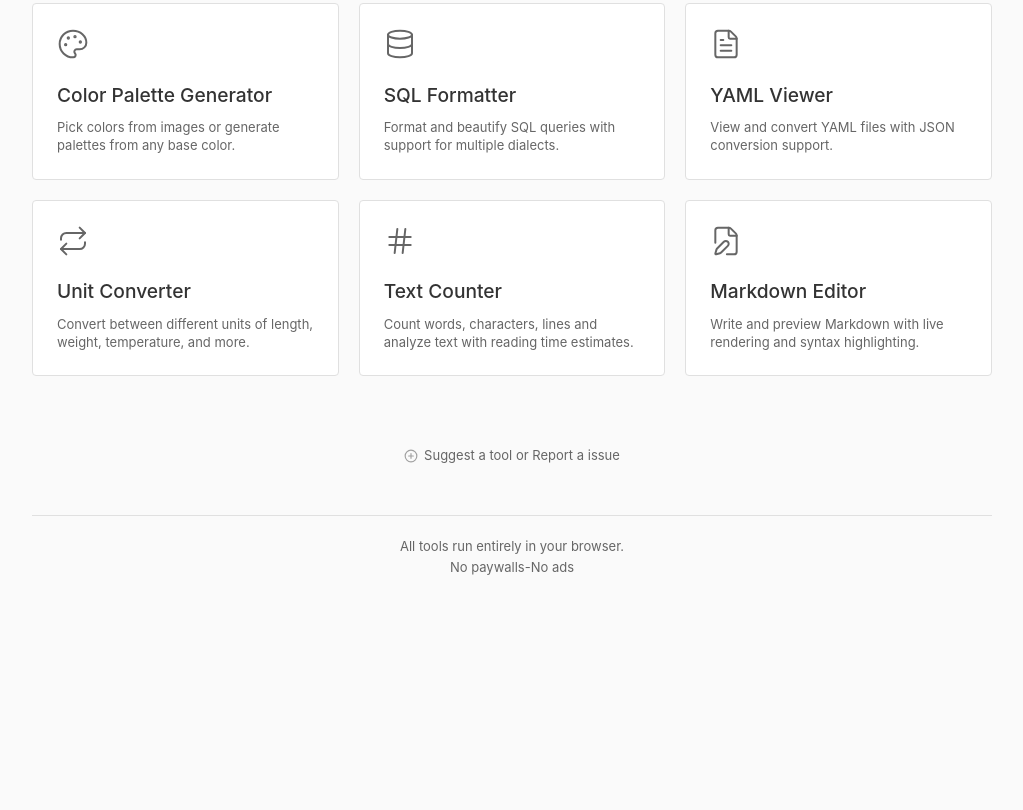
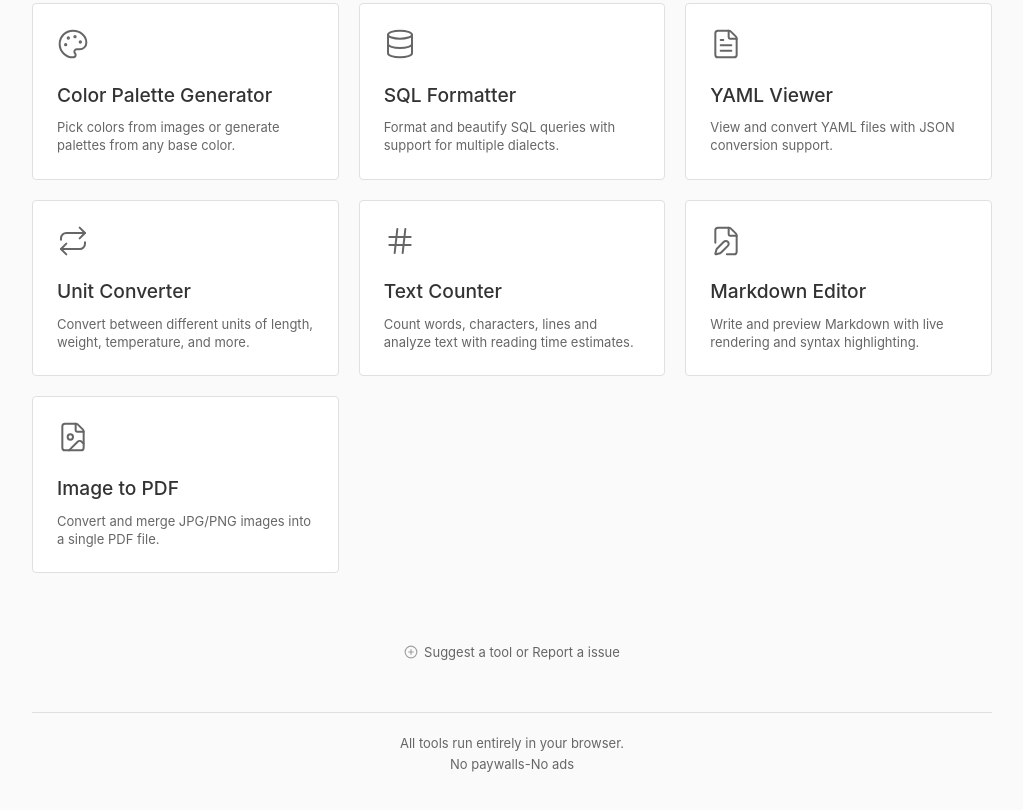
Before and after one commit to Pengw0in/simpletools, a plain HTML site: page index.html in a window 1280 px wide. Shown: the part 552-1362 px from the top of the page, without its empty margins (128-1151 px from the left). Before the commit the page ends 1170 px from the top, so only its background shows below. Drawn offline with nearby package versions, Linux system fonts and the light colour scheme.

Commit message:
feat: Add Image to PDF tool card with description and search data

```diff
--- a/index.html
+++ b/index.html
@@ -545,6 +545,14 @@
                     Write and preview Markdown with live rendering and syntax highlighting.
                 </p>
             </a>
+
+            <a href="/imgtopdf" class="tool-card" data-search="image to pdf jpg png convert merge export">
+                <i data-lucide="file-image" class="tool-icon"></i>
+                <h2 class="tool-title">Image to PDF</h2>
+                <p class="tool-description">
+                    Convert and merge JPG/PNG images into a single PDF file.
+                </p>
+            </a>
         </div>
 
         <div class="no-results" id="noResults">
```
